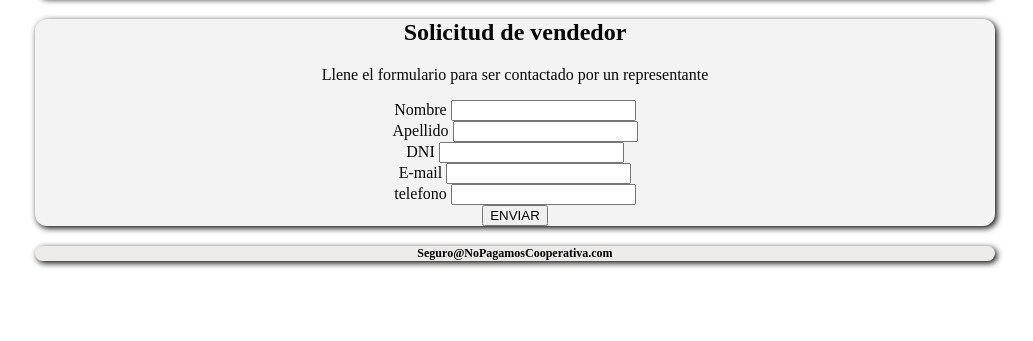
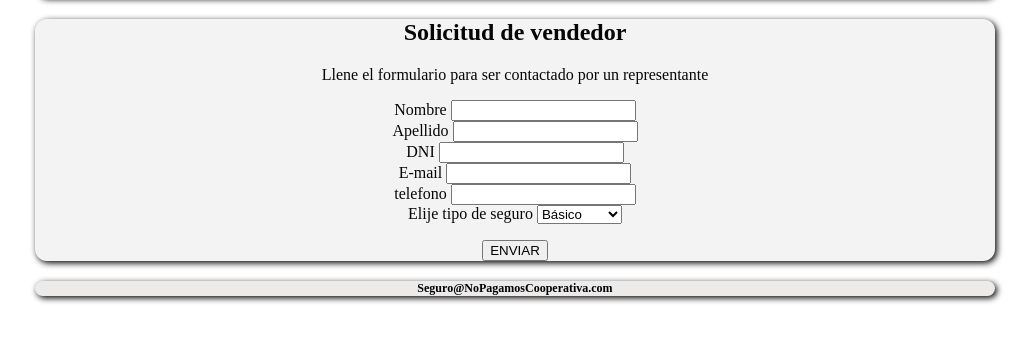
Before and after one commit to carlonchosando/sandoval_unidad1, a plain HTML site: page index.html in a window 1280 px wide. Shown: the part 61-402 px from the top of the page, without its empty margins (125-1158 px from the left). Drawn offline with Linux system fonts and the light colour scheme.

Commit message:
"conluida logica" 	modificados:     index.html 	modificados:     js/index.js

```diff
--- a/index.html
+++ b/index.html
@@ -15,7 +15,7 @@
       <section id="container">
         <h2>Solicitud de vendedor</h2>
         <p>Llene el formulario para ser contactado por un representante</p>
-        <form action="">
+        <form action="submit">
             <div>
               <label>Nombre</label>
               <input type="text" name="nombre">
@@ -37,15 +37,21 @@
               <input type="phone" name="telefono">
             </div>
             <div>
+              <label>Elije tipo de seguro</label>
+              <select onchange="seguroElegido()" name="tipoDeSeguro" id="tipoDeSeguro">
+                <option value="1">Básico</option>
+                <option value="2">Intermedio</option>
+                <option value="3">Premium</option>
+              </select>
+            </div>
+            <div>
+              <p id="mensaje"></p>
+            </div>
+            <div>
               <button onclick="submit()" type="submit">ENVIAR</button>
             </div>
+        </form>
 
-
-
-        </form>
-        <div>
-
-        </div>
       </section>
     </main>
     <footer>
--- a/js/index.js
+++ b/js/index.js
@@ -0,0 +1,9 @@
+function seguroElegido() {
+    let seguroElegido = document.getElementById("tipoDeSeguro").value;
+    console.log(seguroElegido);
+    switch(seguroElegido) {
+        case "1": document.getElementById("mensaje").innerHTML=("El seguro Cuesta $ 500,00"); break;
+        case "2": document.getElementById("mensaje").innerHTML=("El seguro Cuesta $ 1000,00"); break;
+        case "3": document.getElementById("mensaje").innerHTML=("El seguro Cuesta $ 1500,00"); break;
+    }
+}
```
